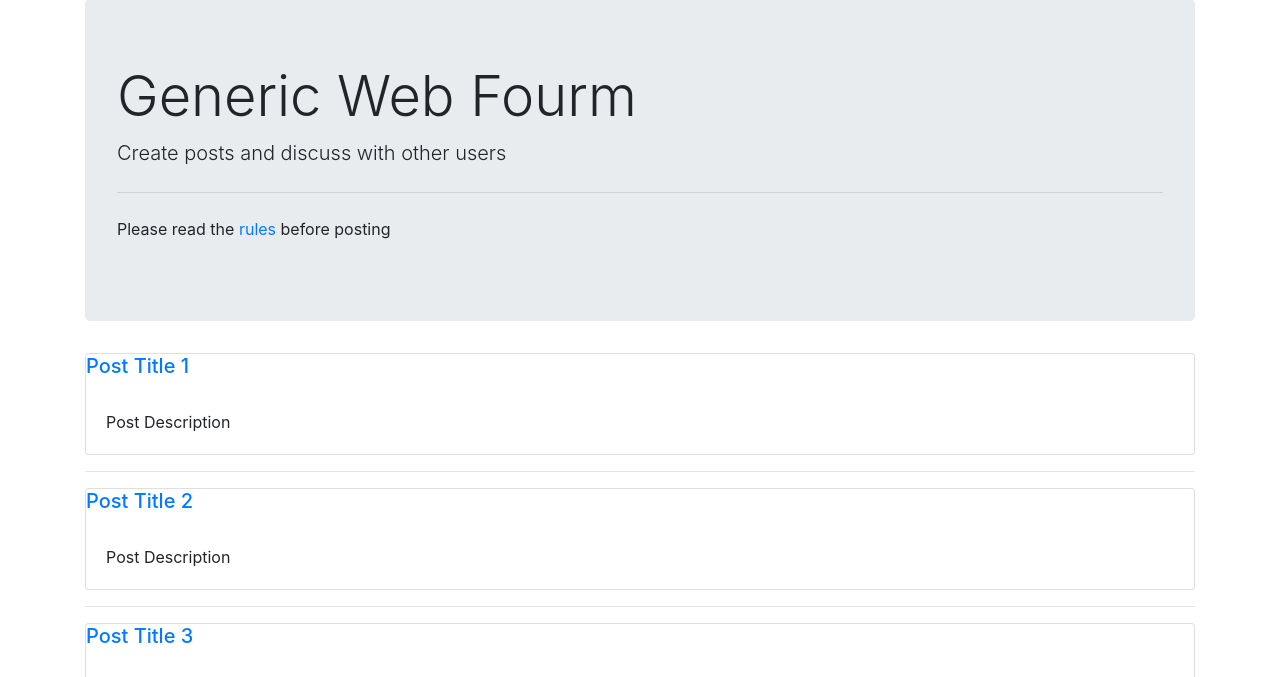
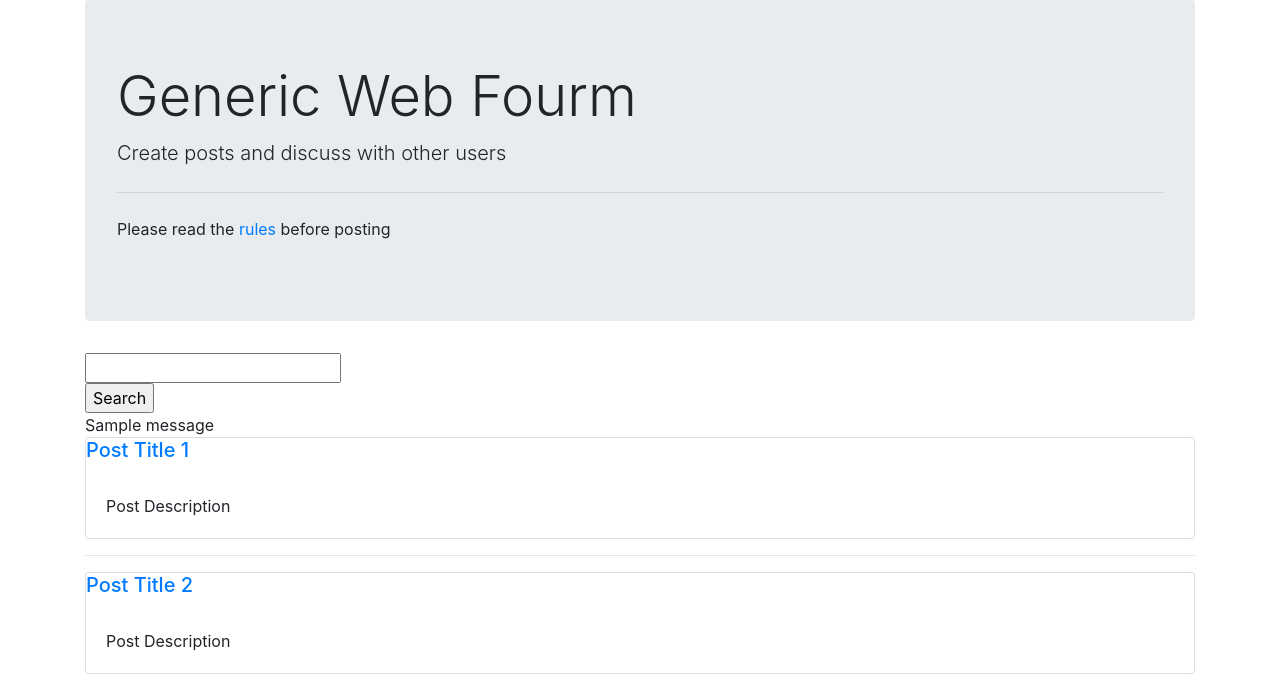
Before and after one commit to meng-ze/Breitenburg-SER515, a Flask app: page /view in a window 1280 px wide. Shown: the part 57-734 px from the top of the page. Run offline with Flask 2, Linux system fonts and the light colour scheme; the visitor is signed in with stand-in values (Sample User, id 1); tables that the repository leaves empty hold one stand-in row (values such as "Sample post"); one stand-in notice (Sample message) is shown; some libraries are stand-ins or nearby versions.

Commit message:
US8 Task10 Added search textbox and search button to UI

```diff
--- a/app.py
+++ b/app.py
@@ -16,7 +16,6 @@ app.secret_key = 'super secret key'
 mysql.init_app(app)
 
 
-
 @app.route('/')
 def index():
     if session.get('logged_in') is None:
@@ -32,11 +31,23 @@ class RegisterForm(Form):
     confirm = PasswordField('Confirm Password')
 
 # Login Form Class
+
+
 class LoginForm(Form):
     email = StringField('Email')
     password = PasswordField('Password')
 
+# search class
+
+
+class Post(Form):
+    title = StringField('Post Title')
+    desc = StringField('Decription')
+
+
 # User Register
+
+
 @app.route('/register', methods=['GET', 'POST'])
 def register():
     form = RegisterForm(request.form)
@@ -98,13 +109,16 @@ def login():
     return render_template('login.html', title='Login', form=form)
 
 
-@app.route('/view')
+@app.route('/view', methods=['GET', 'POST'])
 def view():
     if session.get('logged_in') is None:
         session['logged_in'] = False
 
     if session['logged_in'] == True:
-        return render_template('view.html')
+        search = Post(request.form)
+        if request.method == 'POST':
+            returnsearch_results(search)
+        return render_template('view.html', form=search)
     else:
         return render_template('index.html', title='View Post')
 
@@ -120,12 +134,14 @@ def post():
         return render_template('index.html', title='Post')
 
 # Post Form Class
+
+
 class CreatePostForm(Form):
     title = StringField('Title', [validators.DataRequired(), validators.Length(min=1, max=50)])
     body = TextAreaField('Body', [validators.DataRequired(), validators.Length(min=1, max=5000)])
 
 
-@app.route('/createPost' , methods=['GET', 'POST'])
+@app.route('/createPost', methods=['GET', 'POST'])
 def createPost():
     if session.get('logged_in') is None:
         session['logged_in'] = False
@@ -138,10 +154,9 @@ def createPost():
             body = form.body.data
             category = request.form["category"]
             user_id = session['logged_user_id']
-            #write code to insert values in database here
+            # write code to insert values in database here
 
             return render_template('post.html')
-
 
         conn = mysql.connect()
         cur = conn.cursor()
@@ -151,20 +166,25 @@ def createPost():
             categories.append(category)
         cur.close()
 
-        return render_template('createPost.html', categories=categories, form = form)
+        return render_template('createPost.html', categories=categories, form=form)
     else:
         return render_template('index.html', title='Create Post')
 
+
 # new changes -- aneesh to work on this.
-def getPostData():
-    conn = mysql.connect()
-    cur = conn.cursor()
-    cur.execute("SELECT * FROM post")
-    result = cur.fetchall()
-    post_list = [list(i) for i in result]
 
-    return post_list
 
+@app.route('/search', methods=['GET', 'POST'])
+def search():
+    if request.method == "POST":
+        conn = mysql.connect()
+        cur = conn.cursor()
+        cur.execute('''select post_title from Post where post_title = %s''', request.form['search'])
+        result = cur.fetchall()
+        searched_posts = [list(i) for i in result]
+
+        return redirect(url_for('search'))  # <- Here you jump away from whatever result you create
+    return render_template('view.html')
 
 
 def getCategoryList():
@@ -176,5 +196,6 @@ def getCategoryList():
 
     return category_list
 
+
 if __name__ == '__main__':
     app.run(debug=True, host='0.0.0.0')
--- a/templates/post.html
+++ b/templates/post.html
@@ -1,12 +1,14 @@
 {% include 'menu.html' %}
 
+{% for post in posts %}
 <div class="container">
   <div class="jumbotron">
-      <h1 class="display-4">Post Title</h1>
-      <p class="lead">Post Description</p>
+      <h1 class="display-4">{{post.title}}</h1>
+      <p class="lead">{{post.text}}</p>
       <hr class="my-4">
       <p>Posted by <a href="/">User</a></p>
   </div>
+{% endfor %}
 
   <!– Next line will be used to dynamically generate the page based on how many posts are supposed to appear, but is commmented out for now –>
   {# for comment in comments #}
--- a/templates/view.html
+++ b/templates/view.html
@@ -8,6 +8,20 @@
       <hr class="my-4">
       <p>Please read the <a href="/">rules</a> before posting</p>
   </div>
+
+{% block content %}
+  <div class="search">
+  <form action="/search" method="POST">
+      <input type=text name=search value="{{ request.form.search}}"></br>
+      <div class="actions"><input type=submit value="Search"></div>
+  </form>
+  </div>
+  {% for message in get_flashed_messages() %}
+  <div class=flash>
+      {{ message }}
+  </div>
+  {% endfor %}
+  {% endblock %}
 
   <!– Next line will be used to dynamically generate the page based on how many posts are supposed to appear, but is commmented out for now –>
   {# for post in posts #}
```
